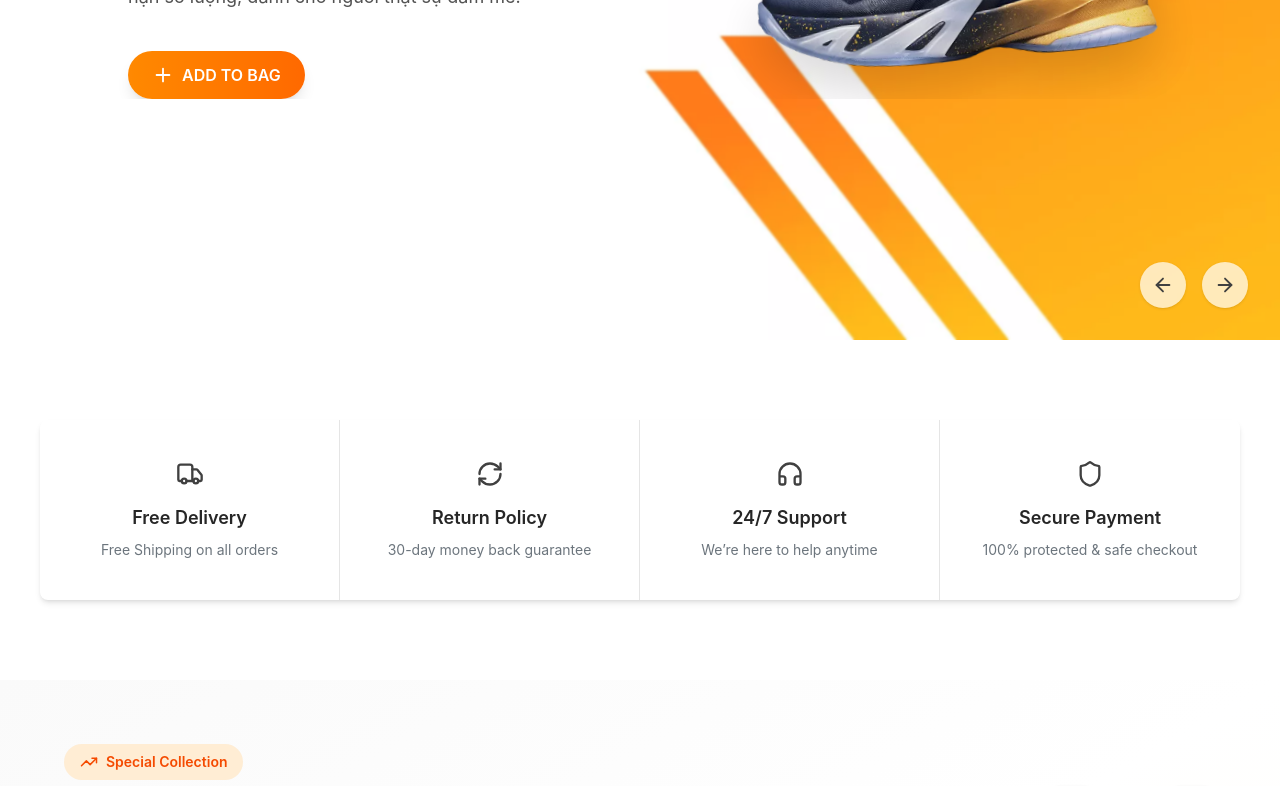
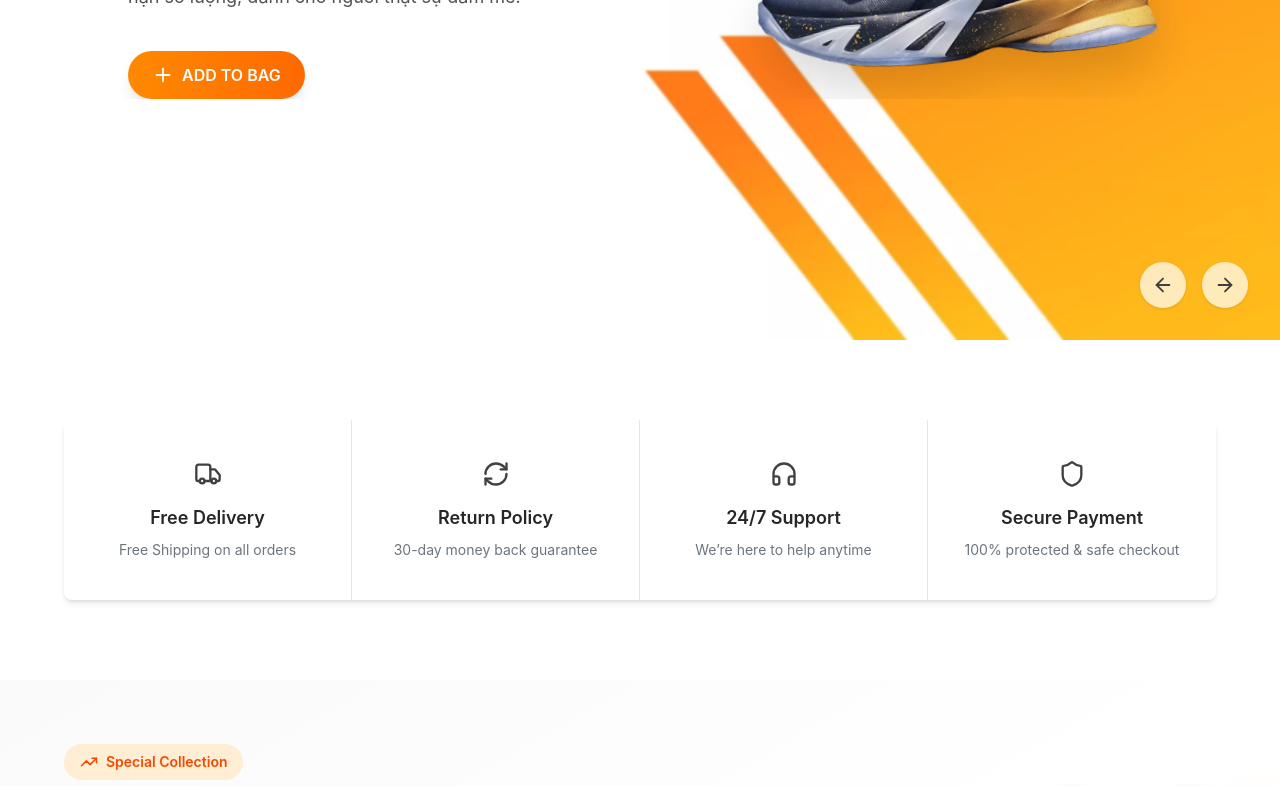
Before and after one commit to DuyPhatpeo/ecommerce, a React (Vite) app: page / in a window 1280 px wide. Shown: the part 460-1246 px from the top of the page. Built offline with nearby package versions, Linux system fonts and the light colour scheme; data requests are answered from the project's data file.

Commit message:
update style

```diff
--- a/src/components/home/Features.tsx
+++ b/src/components/home/Features.tsx
@@ -26,7 +26,7 @@ const features = [
 export default function Features() {
   return (
     <section className="bg-white py-10 sm:py-14 md:py-20">
-      <div className="max-w-7xl mx-auto px-4 sm:px-6 md:px-10">
+      <div className="max-w-7xl mx-auto px-2 sm:px-6 md:px-16">
         <div className="grid grid-cols-1 sm:grid-cols-2 md:grid-cols-4 divide-y sm:divide-y-0 sm:divide-x divide-gray-200 shadow-md rounded-lg overflow-hidden">
           {features.map((item, index) => (
             <div
```
